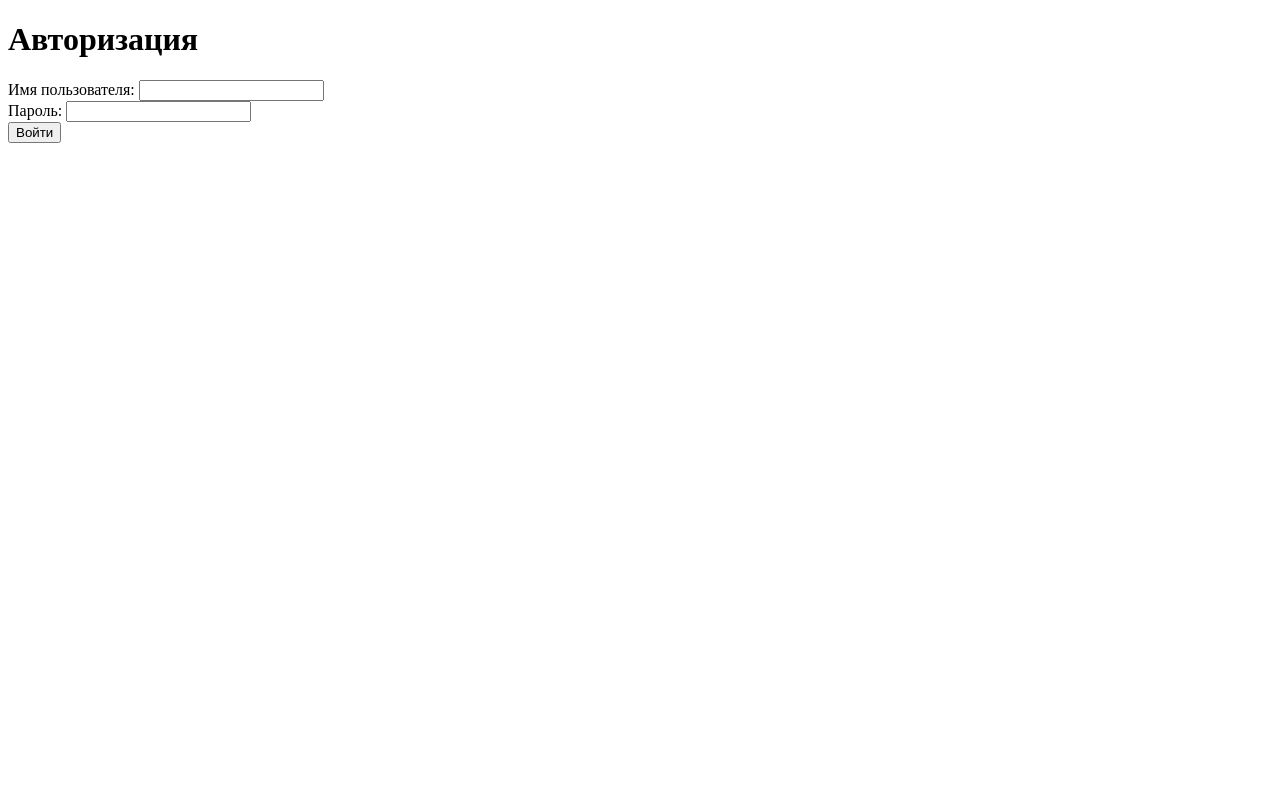
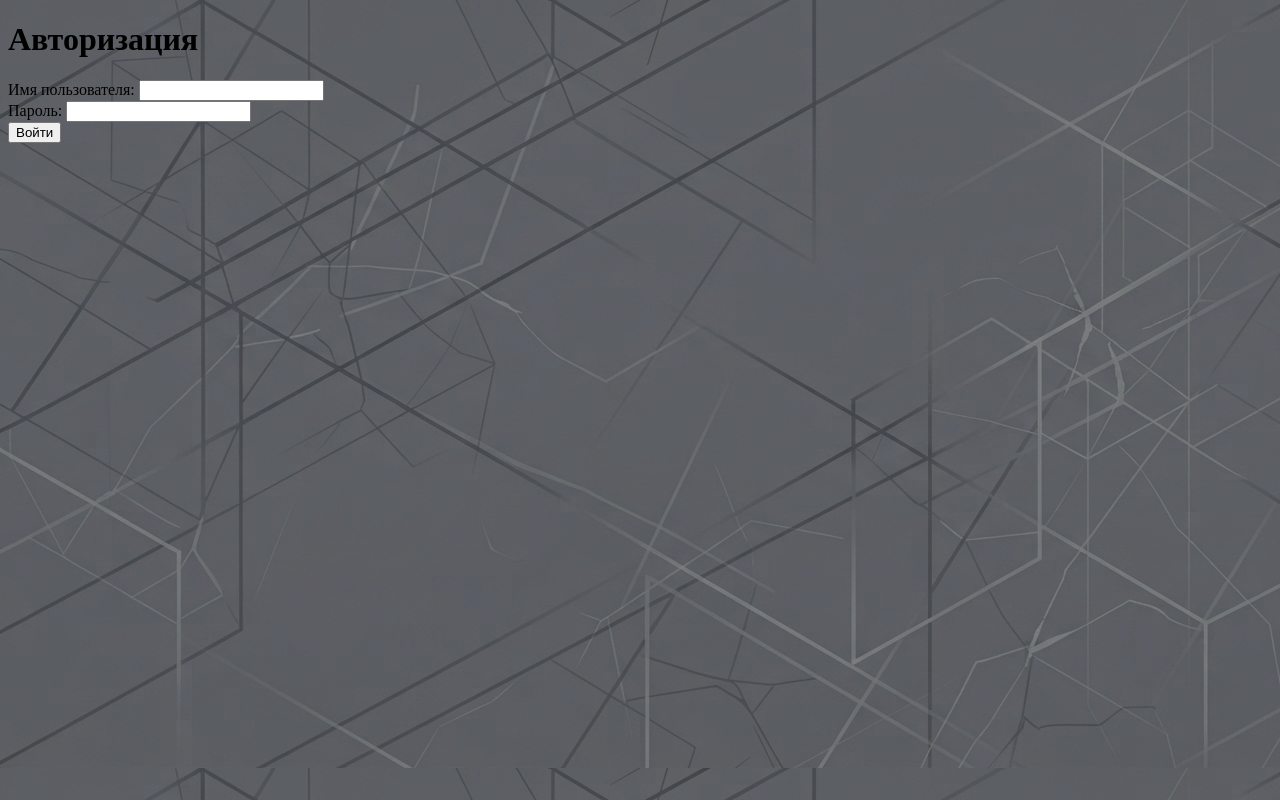
Before and after one commit to NeHEnas/website-for-home, a plain HTML site: page login.html in a window 1280 px wide. Drawn offline with Linux system fonts and the light colour scheme.

Commit message:
commit opyat chtoto polomal

```diff
--- a/login.html
+++ b/login.html
@@ -9,7 +9,7 @@
 </head>
 
 <style>
-
+body { background-image: url(background.png)}
 </style>
 
 
```
Also changed, not shown: background.png (added), 1 other file.
